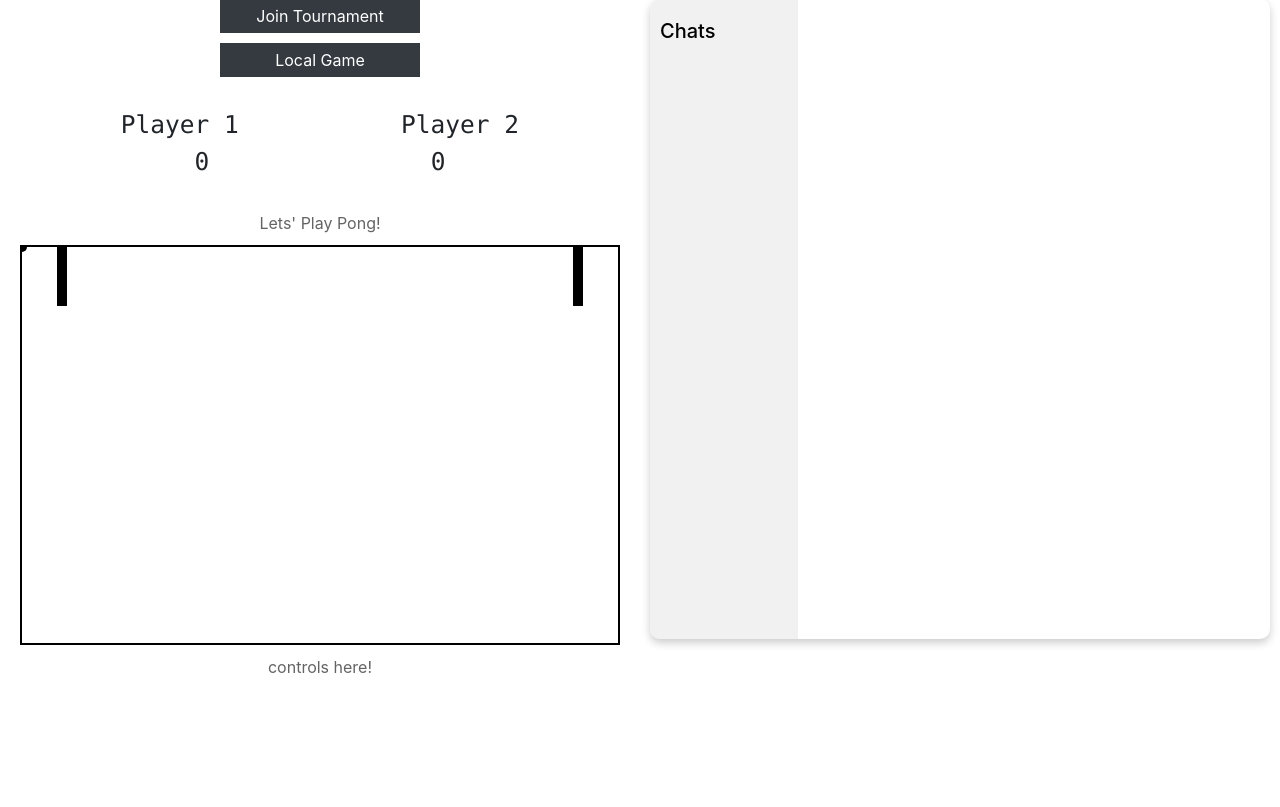
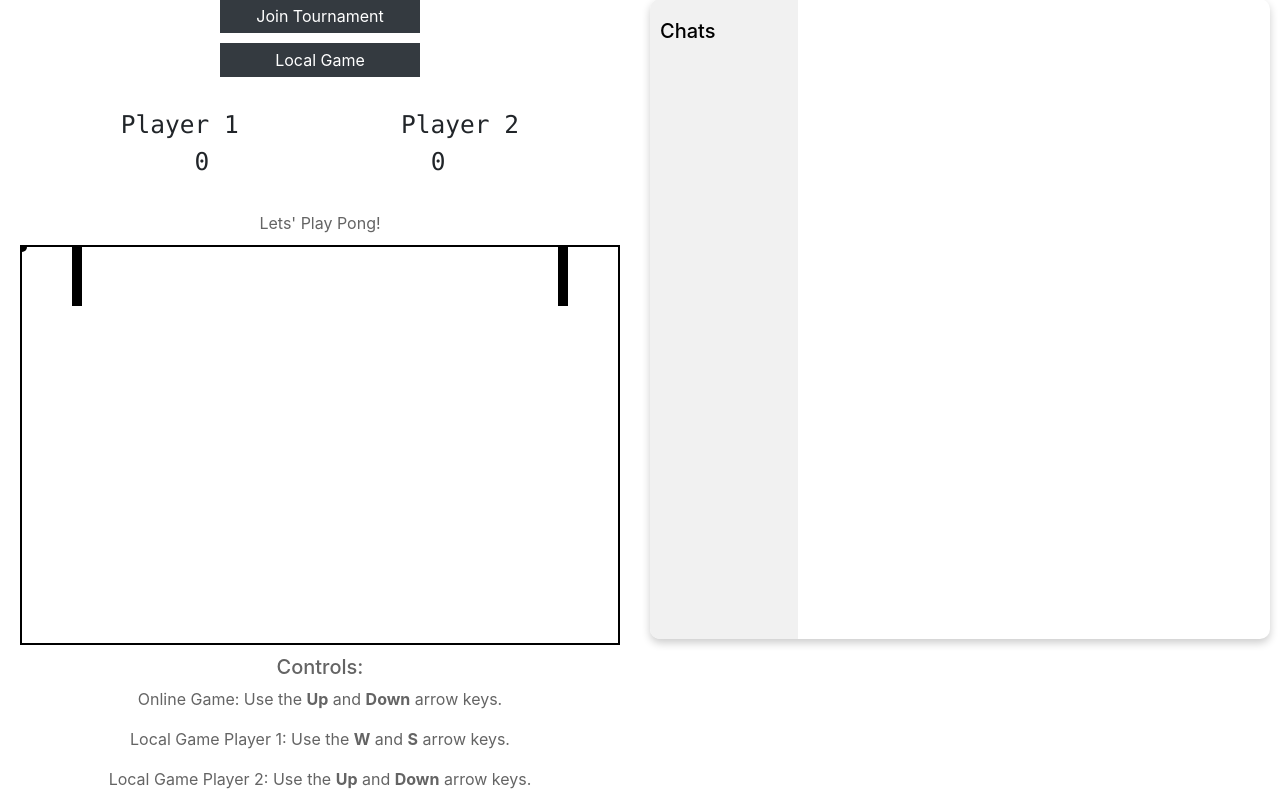
Before and after one commit to JeremyChooCK/Online-Multiplayer-Pong, a Python web app: template django/frontend/templates/index.html in a window 1280 px wide. Shown: the part 104-911 px from the top of the page. Before the commit the page ends 777 px from the top, so only its background shows below. Run offline with Jinja, Linux system fonts and the light colour scheme; the template is opened without the code that fills it, so the values that code supplies are empty; some libraries are stand-ins or nearby versions.

Commit message:
update username checks during register and controls

```diff
--- a/django/frontend/static/css/game.css
+++ b/django/frontend/static/css/game.css
@@ -25,11 +25,11 @@ html, body {
 }
 
 #paddle1 {
-    left: 35px;
+    left: 50px;
 }
 
 #paddle2 {
-    right: 35px;
+    right: 50px;
 }
 
 #ball {
--- a/django/frontend/static/js/game.js
+++ b/django/frontend/static/js/game.js
@@ -217,6 +217,9 @@ document.addEventListener('keyup', function(event) {
 });
 
 function sendPaddleMove(direction) {
+    if (typeof gameSocket !== 'object') {
+        return;
+    }
     gameSocket.send(JSON.stringify({
         action: 'move_paddle',
         direction: direction,
--- a/django/frontend/static/js/script.js
+++ b/django/frontend/static/js/script.js
@@ -252,6 +252,32 @@ async function postRegister() {
     const twofa = document.getElementById("2faInput").checked;
     console.log("twofa: ", twofa);
     const url = ip + "auth/register/";
+
+    if(username === ""){
+        alert("username cannot be empty");
+        return;
+    }
+    if(username.includes("pong-bot")){
+        alert("username cannot be pong-bot");
+        return;
+    }
+    if (username === localStorage.getItem("username")){
+        alert("No changes made");
+        return;
+    }
+    if(username.length > 12){
+        alert("username too long");
+        return;
+    }
+    if(username.length < 3){
+        alert("username too short");
+        return;
+    }
+    if(username.includes(" ")){
+        alert("username cannot contain spaces");
+        return;
+    }
+
 
     try {
         const response = await fetch(url, {
--- a/django/frontend/templates/index.html
+++ b/django/frontend/templates/index.html
@@ -159,8 +159,14 @@
                 <div id="ball"></div>
             </div>
 
-            <div id="controls"> controls here! </div>
-        </div>
+            <div id="controls">
+                <h5>Controls:</h5>
+                <p>Online Game: Use the <strong>Up</strong> and <strong>Down</strong> arrow keys.</p>
+                <p>Local Game Player 1: Use the <strong>W</strong> and <strong>S</strong> arrow keys.</p>
+                <p>Local Game Player 2: Use the <strong>Up</strong> and <strong>Down</strong> arrow keys.</p>
+
+            </div>
+            </div>
     </div>
 
         <!-- Chat Interface -->
```
